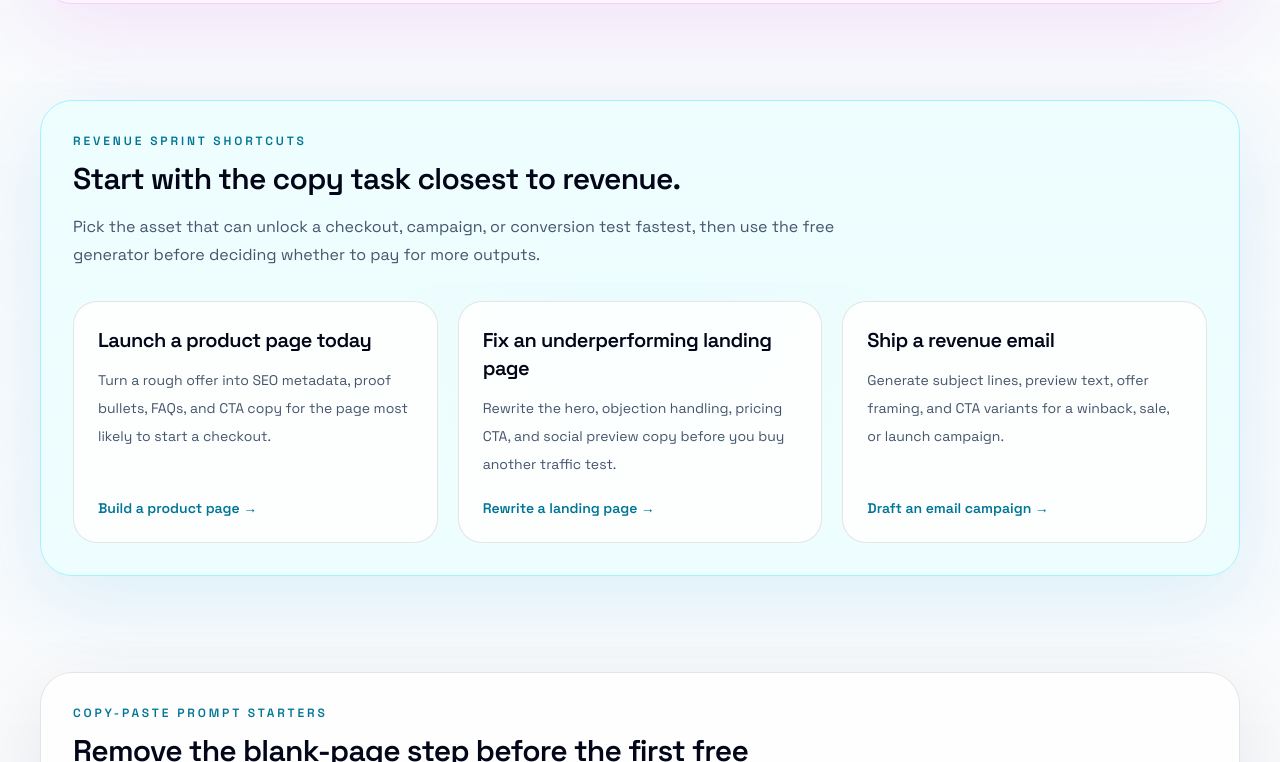
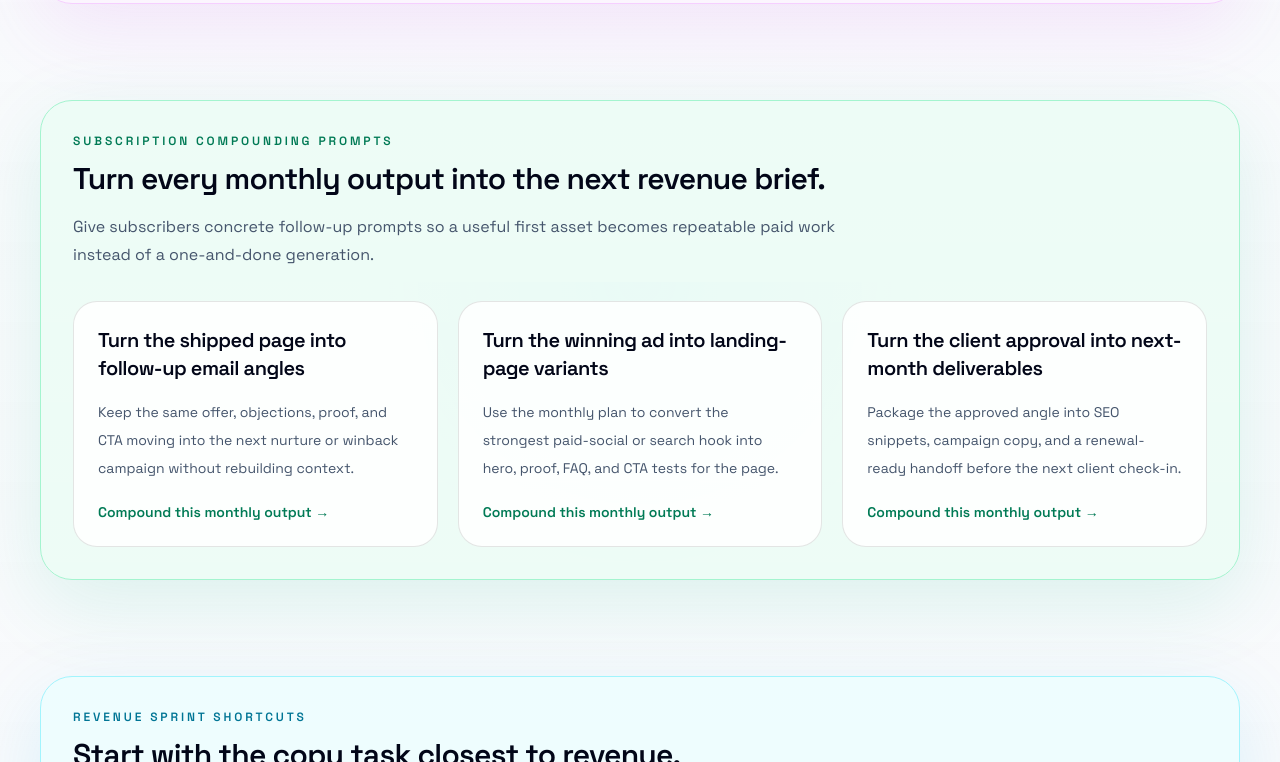
Before and after one commit to icarusagio/seocopy, a Next.js app: page / in a window 1280 px wide. Shown: the part 9318-10080 px from the top of the page. Built offline with nearby package versions, Linux system fonts and the light colour scheme; no server answers.

Commit message:
Add subscription compounding homepage prompts

```diff
--- a/src/app/page.tsx
+++ b/src/app/page.tsx
@@ -443,6 +443,27 @@ const subscriptionExpansionTriggers = [
     action:
       "Convert product notes into a repeatable weekly rhythm of page tests, lifecycle emails, and proof blocks tied to the same launch goal.",
     href: "/generate?plan=subscription&source=homepage-subscription-expansion-trigger-weekly-launch",
+  },
+];
+
+const subscriptionCompoundingPrompts = [
+  {
+    prompt: "Turn the shipped page into follow-up email angles",
+    outcome:
+      "Keep the same offer, objections, proof, and CTA moving into the next nurture or winback campaign without rebuilding context.",
+    href: "/generate?plan=subscription&source=homepage-subscription-compounding-prompt-email-followup",
+  },
+  {
+    prompt: "Turn the winning ad into landing-page variants",
+    outcome:
+      "Use the monthly plan to convert the strongest paid-social or search hook into hero, proof, FAQ, and CTA tests for the page.",
+    href: "/generate?plan=subscription&source=homepage-subscription-compounding-prompt-landing-variants",
+  },
+  {
+    prompt: "Turn the client approval into next-month deliverables",
+    outcome:
+      "Package the approved angle into SEO snippets, campaign copy, and a renewal-ready handoff before the next client check-in.",
+    href: "/generate?plan=subscription&source=homepage-subscription-compounding-prompt-client-renewal",
   },
 ];
 
@@ -2045,6 +2066,41 @@ export default function Home() {
       </section>
 
       <section className="mx-auto max-w-7xl px-6 py-12 lg:px-10">
+        <div className="rounded-[2rem] border border-emerald-200 bg-emerald-50/80 p-8 shadow-[0_24px_80px_rgba(16,185,129,0.12)] dark:border-emerald-300/20 dark:bg-emerald-300/10">
+          <div className="mb-8 max-w-3xl">
+            <p className="text-xs font-semibold uppercase tracking-[0.24em] text-emerald-700 dark:text-emerald-300">
+              Subscription compounding prompts
+            </p>
+            <h2 className="mt-3 text-3xl font-semibold tracking-tight text-slate-950 dark:text-white">
+              Turn every monthly output into the next revenue brief.
+            </h2>
+            <p className="mt-4 text-base leading-7 text-slate-600 dark:text-slate-300">
+              Give subscribers concrete follow-up prompts so a useful first asset becomes repeatable paid work instead of a one-and-done generation.
+            </p>
+          </div>
+          <div className="grid gap-5 lg:grid-cols-3">
+            {subscriptionCompoundingPrompts.map((prompt) => (
+              <Link
+                key={prompt.href}
+                href={prompt.href}
+                className="flex h-full flex-col rounded-[1.5rem] border border-black/10 bg-white/85 p-6 transition hover:-translate-y-0.5 hover:border-emerald-400 dark:border-white/10 dark:bg-slate-950/45"
+              >
+                <h3 className="text-xl font-semibold tracking-tight text-slate-950 dark:text-white">
+                  {prompt.prompt}
+                </h3>
+                <p className="mt-4 flex-1 text-sm leading-7 text-slate-600 dark:text-slate-300">
+                  {prompt.outcome}
+                </p>
+                <span className="mt-5 inline-flex text-sm font-semibold text-emerald-700 dark:text-emerald-300">
+                  Compound this monthly output →
+                </span>
+              </Link>
+            ))}
+          </div>
+        </div>
+      </section>
+
+      <section className="mx-auto max-w-7xl px-6 py-12 lg:px-10">
         <div className="rounded-[2rem] border border-cyan-200 bg-cyan-50/80 p-8 shadow-[0_24px_80px_rgba(14,165,233,0.12)] dark:border-cyan-300/20 dark:bg-cyan-300/10">
           <div className="mb-8 max-w-3xl">
             <p className="text-xs font-semibold uppercase tracking-[0.24em] text-cyan-700 dark:text-cyan-300">
```
Also changed, not shown: 1 other file (tests, documents, lock files or other folders).
